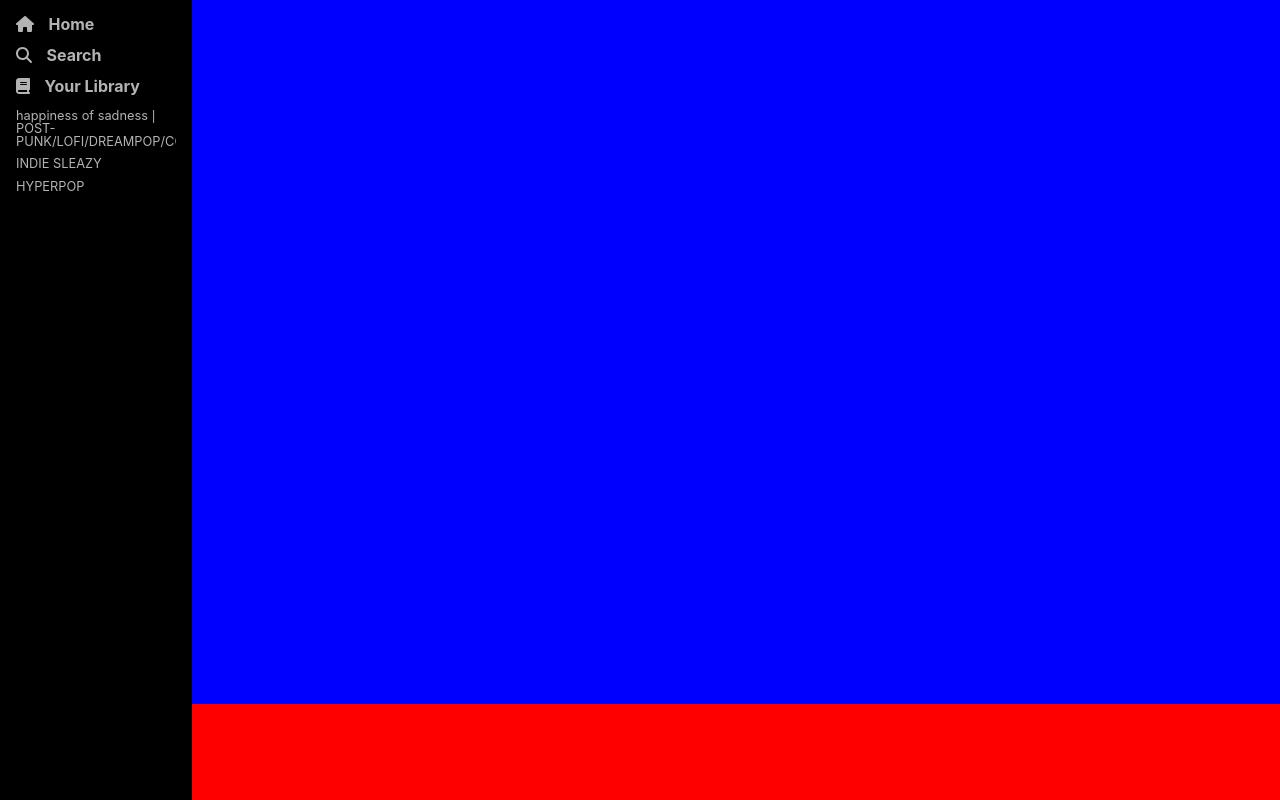
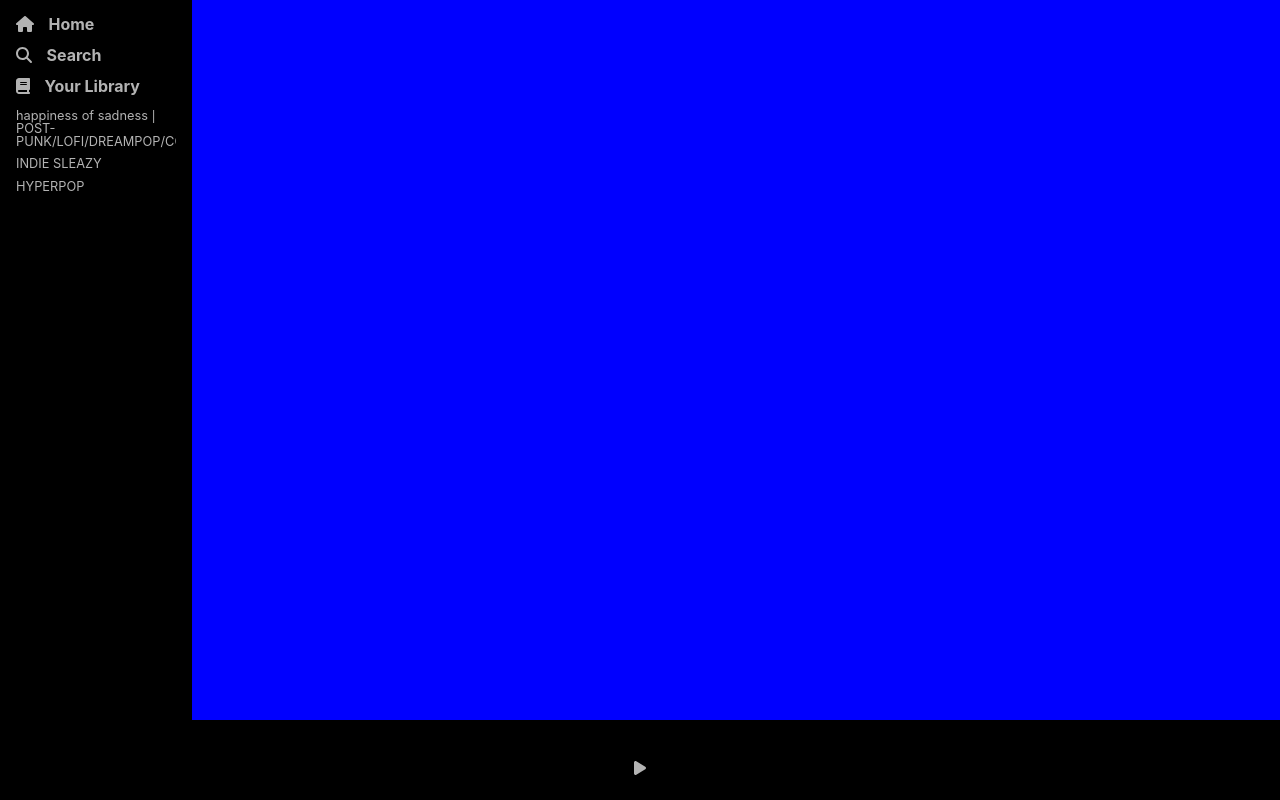
Before and after one commit to francozanini/troubadour, a React (Vite) app in the folder client/: page / in a window 1280 px wide. Built offline with nearby package versions, Linux system fonts and the light colour scheme.

Commit message:
added player.component

```diff
--- a/client/src/App.tsx
+++ b/client/src/App.tsx
@@ -2,6 +2,7 @@ import React from 'react';
 import './App.css';
 import { Sidebar } from './components/Sidenav/Sidebar';
 import { css } from '@emotion/css';
+import { Player } from './components/Player/Player';
 
 function App() {
   return (
@@ -9,10 +10,10 @@ function App() {
       className={css`
         display: grid;
         grid-template-columns: 15% 85%;
-        grid-template-rows: 88% 12%;
+        grid-template-rows: 90% 10%;
         grid-template-areas:
           'sidebar main'
-          'sidebar player';
+          'bottom bottom';
         width: 100vw;
         height: 100vh;
       `}
@@ -24,12 +25,22 @@ function App() {
           background-color: blue;
         `}
       ></main>
-      <footer
+      <div
         className={css`
-          grid-area: player;
-          background-color: red;
+          grid-area: bottom;
+          background-color: black;
+          display: flex;
+          flex-direction: row;
+          justify-content: center;
+          align-content: center;
         `}
-      ></footer>
+      >
+        <Player
+          className={css`
+            margin-top: 5vh;
+          `}
+        ></Player>
+      </div>
     </div>
   );
 }
--- /dev/null
+++ b/client/src/components/Player/Player.tsx
@@ -0,0 +1,7 @@
+import { FontAwesomeIcon } from '@fortawesome/react-fontawesome';
+import { faPlay } from '@fortawesome/free-solid-svg-icons';
+import React from 'react';
+
+export function Player(props: { className: string }) {
+  return <FontAwesomeIcon className={props.className} icon={faPlay} />;
+}
```
